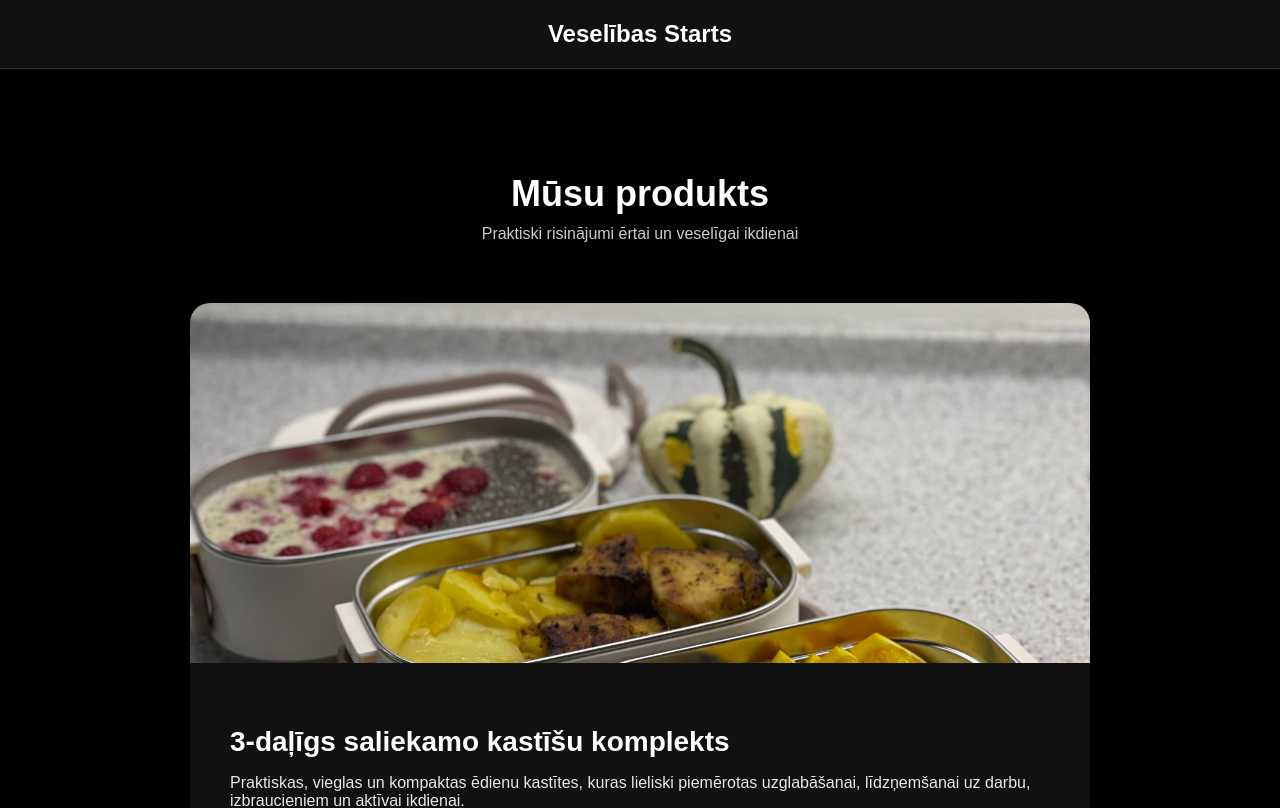
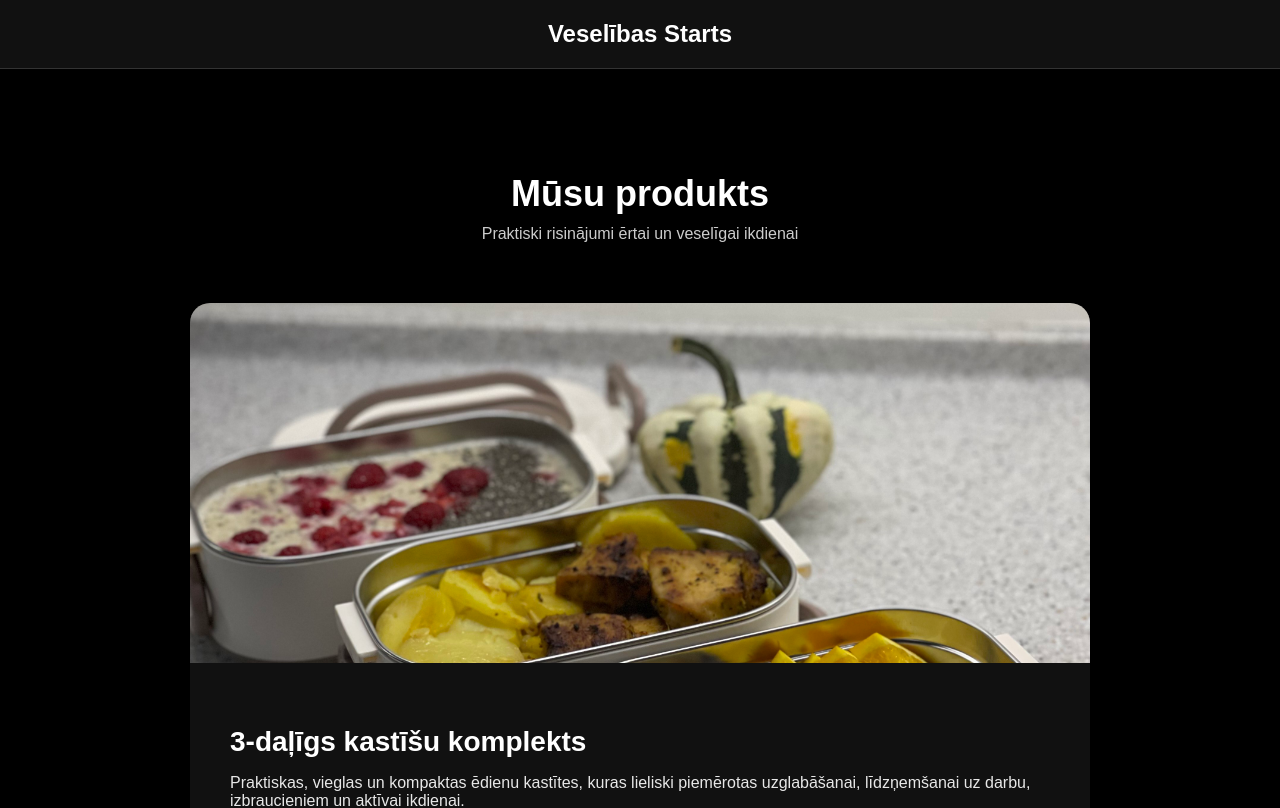
Before and after one commit to raivobraksis/veselibasstarts-frontend, a React (Vite) app: page / in a window 1280 px wide. Shown: the top 808 px of the page. Built offline with nearby package versions, Linux system fonts and the light colour scheme.

Commit message:
Update ProductCard.jsx

```diff
--- a/src/components/ProductCard.jsx
+++ b/src/components/ProductCard.jsx
@@ -24,7 +24,7 @@ export default function ProductCard() {
       {/* Saturs */}
       <div style={{ padding: "40px" }}>
         <h2 style={{ fontSize: "28px", marginBottom: "10px" }}>
-          3-daļīgs saliekamo kastīšu komplekts
+          3-daļīgs kastīšu komplekts
         </h2>
 
         <p style={{ opacity: 0.9, marginBottom: "20px" }}>
```
